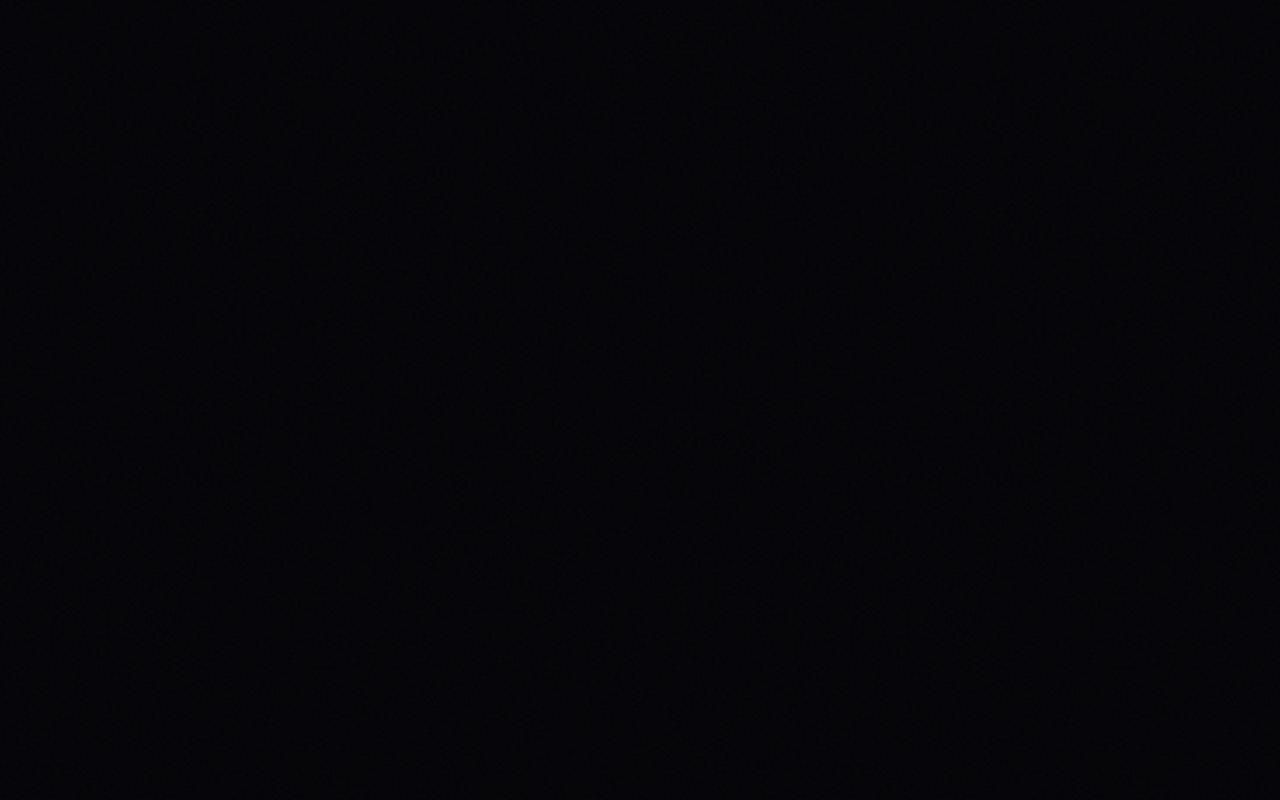
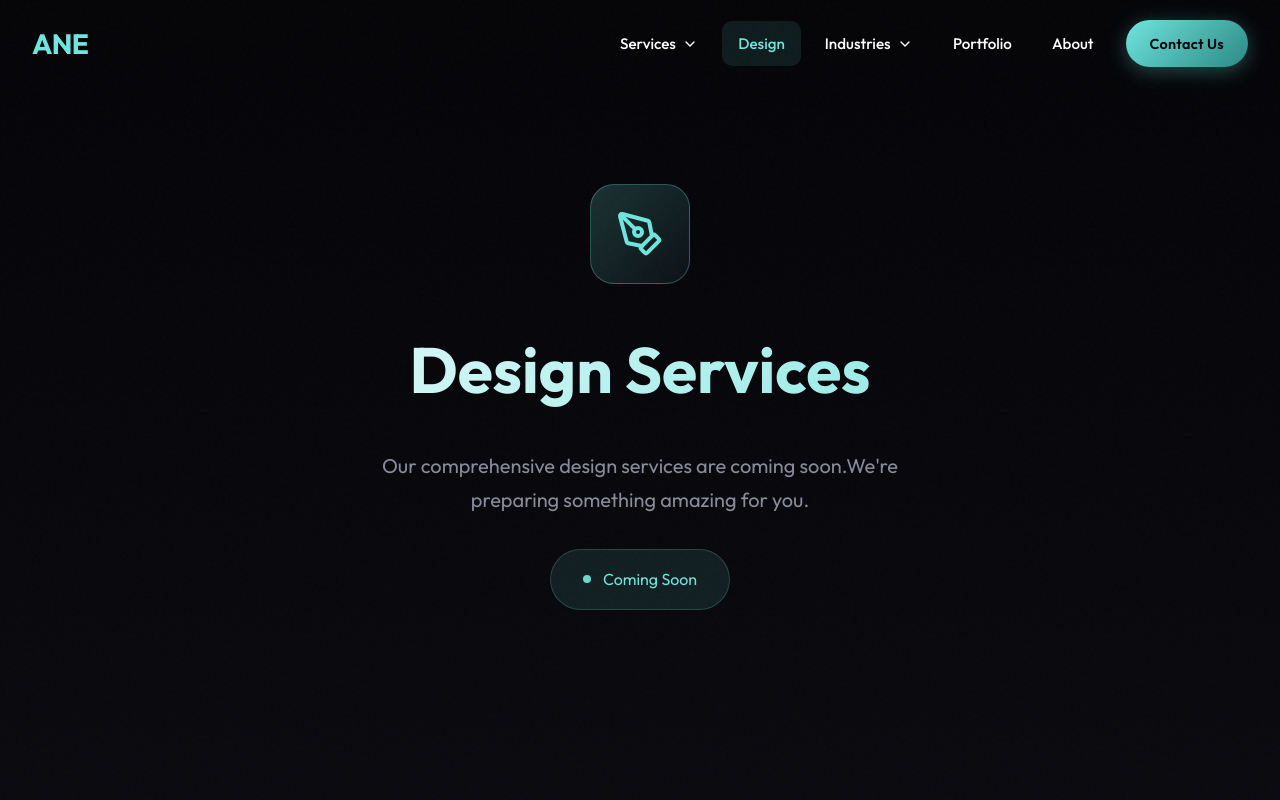
Before and after one commit to ane-tech/ANE-Website-, a React (Vite) app: page /design in a window 1280 px wide. Before the commit this address had no page. Shown: the top 800 px of the page. Built offline with nearby package versions, Linux system fonts and the light colour scheme.

Commit message:
Add Design page and active navigation highlighting
- Added Design link to header navigation

- Created Design placeholder page

- Header now highlights active page/section

```diff
--- a/src/App.jsx
+++ b/src/App.jsx
@@ -3,6 +3,7 @@ import { BrowserRouter as Router, Routes, Route } from 'react-router-dom';
 import Home from './pages/Home';
 import PlaceholderPage from './pages/Placeholder';
 import ModelDetail from './pages/ModelDetail';
+import DesignPage from './pages/Design';
 
 function App() {
   return (
@@ -12,6 +13,9 @@ function App() {
 
         {/* Model Detail Page */}
         <Route path="/model/:id" element={<ModelDetail />} />
+
+        {/* Design Page */}
+        <Route path="/design" element={<DesignPage />} />
 
         {/* Portfolio & About */}
         <Route path="/portfolio" element={<PlaceholderPage title="Our Portfolio" description="Explore our extensive collection of 3D printing projects across various industries. From intricate medical models to stunning art pieces." />} />
--- a/src/components/Header.jsx
+++ b/src/components/Header.jsx
@@ -24,6 +24,8 @@ const Header = () => {
     { name: 'Scalable Manufacturing', description: 'Production at any volume', icon: <Layers size={20} />, path: '/services/scalable-manufacturing' },
     { name: 'Reverse Engineering', description: 'Digital replication services', icon: <Copy size={20} />, path: '/services/reverse-engineering' },
   ];
+
+
 
   const industries = [
     { name: 'Healthcare', description: 'Medical-grade solutions', icon: <Heart size={20} />, path: '/industries/healthcare' },
@@ -71,8 +73,8 @@ const Header = () => {
               gap: '0.4rem',
               padding: '0.6rem 1rem',
               borderRadius: '10px',
-              color: activeDropdown === 'services' ? '#70e4de' : '#fff',
-              background: activeDropdown === 'services' ? 'rgba(112, 228, 222, 0.1)' : 'transparent',
+              color: activeDropdown === 'services' || location.pathname.startsWith('/services') ? '#70e4de' : '#fff',
+              background: activeDropdown === 'services' || location.pathname.startsWith('/services') ? 'rgba(112, 228, 222, 0.1)' : 'transparent',
               transition: 'all 0.3s ease',
               fontSize: '0.95rem',
               fontWeight: 500
@@ -138,6 +140,25 @@ const Header = () => {
             </AnimatePresence>
           </div>
 
+          {/* Design Link */}
+          <Link to="/design" style={{
+            padding: '0.6rem 1rem',
+            borderRadius: '10px',
+            fontSize: '0.95rem',
+            fontWeight: 500,
+            transition: 'all 0.3s ease',
+            color: location.pathname === '/design' ? '#70e4de' : '#fff',
+            background: location.pathname === '/design' ? 'rgba(112, 228, 222, 0.1)' : 'transparent'
+          }} onMouseEnter={e => {
+            e.currentTarget.style.color = '#70e4de';
+            e.currentTarget.style.background = 'rgba(112, 228, 222, 0.1)';
+          }} onMouseLeave={e => {
+            if (location.pathname !== '/design') {
+              e.currentTarget.style.color = '#fff';
+              e.currentTarget.style.background = 'transparent';
+            }
+          }}>Design</Link>
+
           {/* Industries Dropdown */}
           <div
             style={{ position: 'relative' }}
@@ -150,8 +171,8 @@ const Header = () => {
               gap: '0.4rem',
               padding: '0.6rem 1rem',
               borderRadius: '10px',
-              color: activeDropdown === 'industries' ? '#70e4de' : '#fff',
-              background: activeDropdown === 'industries' ? 'rgba(112, 228, 222, 0.1)' : 'transparent',
+              color: activeDropdown === 'industries' || location.pathname.startsWith('/industries') ? '#70e4de' : '#fff',
+              background: activeDropdown === 'industries' || location.pathname.startsWith('/industries') ? 'rgba(112, 228, 222, 0.1)' : 'transparent',
               transition: 'all 0.3s ease',
               fontSize: '0.95rem',
               fontWeight: 500
@@ -222,13 +243,17 @@ const Header = () => {
             borderRadius: '10px',
             fontSize: '0.95rem',
             fontWeight: 500,
-            transition: 'all 0.3s ease'
+            transition: 'all 0.3s ease',
+            color: location.pathname === '/portfolio' ? '#70e4de' : '#fff',
+            background: location.pathname === '/portfolio' ? 'rgba(112, 228, 222, 0.1)' : 'transparent'
           }} onMouseEnter={e => {
             e.currentTarget.style.color = '#70e4de';
             e.currentTarget.style.background = 'rgba(112, 228, 222, 0.1)';
           }} onMouseLeave={e => {
-            e.currentTarget.style.color = '#fff';
-            e.currentTarget.style.background = 'transparent';
+            if (location.pathname !== '/portfolio') {
+              e.currentTarget.style.color = '#fff';
+              e.currentTarget.style.background = 'transparent';
+            }
           }}>Portfolio</Link>
 
           <Link to="/about" style={{
@@ -236,13 +261,17 @@ const Header = () => {
             borderRadius: '10px',
             fontSize: '0.95rem',
             fontWeight: 500,
-            transition: 'all 0.3s ease'
+            transition: 'all 0.3s ease',
+            color: location.pathname === '/about' ? '#70e4de' : '#fff',
+            background: location.pathname === '/about' ? 'rgba(112, 228, 222, 0.1)' : 'transparent'
           }} onMouseEnter={e => {
             e.currentTarget.style.color = '#70e4de';
             e.currentTarget.style.background = 'rgba(112, 228, 222, 0.1)';
           }} onMouseLeave={e => {
-            e.currentTarget.style.color = '#fff';
-            e.currentTarget.style.background = 'transparent';
+            if (location.pathname !== '/about') {
+              e.currentTarget.style.color = '#fff';
+              e.currentTarget.style.background = 'transparent';
+            }
           }}>About</Link>
 
           <Link to="/contact" className="btn-primary" style={{
@@ -301,6 +330,7 @@ const Header = () => {
                   </Link>
                 ))}
               </div>
+
               <div style={{ marginBottom: '1.5rem' }}>
                 <span style={{ fontSize: '0.75rem', fontWeight: 600, color: '#8a8a9a', letterSpacing: '0.1em', marginBottom: '0.75rem', display: 'block' }}>INDUSTRIES</span>
                 {industries.map(item => (
@@ -317,6 +347,7 @@ const Header = () => {
                   </Link>
                 ))}
               </div>
+              <Link to="/design" style={{ display: 'block', padding: '0.75rem 0', fontSize: '1rem', fontWeight: 500 }}>Design</Link>
               <Link to="/portfolio" style={{ display: 'block', padding: '0.75rem 0', fontSize: '1rem', fontWeight: 500 }}>Portfolio</Link>
               <Link to="/about" style={{ display: 'block', padding: '0.75rem 0', fontSize: '1rem', fontWeight: 500 }}>About Us</Link>
               <Link to="/contact" className="btn-primary" style={{ display: 'block', textAlign: 'center', marginTop: '1rem', padding: '1rem' }}>Contact Us</Link>
--- /dev/null
+++ b/src/pages/Design.jsx
@@ -0,0 +1,113 @@
+import React from 'react';
+import { motion } from 'framer-motion';
+import { PenTool } from 'lucide-react';
+import Header from '../components/Header';
+import Footer from '../components/Footer';
+
+const DesignPage = () => {
+    return (
+        <>
+            <Header />
+            <main style={{
+                minHeight: '100vh',
+                paddingTop: '120px',
+                background: 'linear-gradient(180deg, #050508 0%, #0a0a0f 100%)'
+            }}>
+                <div className="container" style={{ textAlign: 'center', padding: '4rem 2rem' }}>
+                    <motion.div
+                        initial={{ opacity: 0, y: 30 }}
+                        animate={{ opacity: 1, y: 0 }}
+                        transition={{ duration: 0.6 }}
+                    >
+                        <motion.span
+                            initial={{ scale: 0.8, opacity: 0 }}
+                            animate={{ scale: 1, opacity: 1 }}
+                            transition={{ delay: 0.2 }}
+                            style={{
+                                display: 'inline-flex',
+                                alignItems: 'center',
+                                justifyContent: 'center',
+                                width: '100px',
+                                height: '100px',
+                                borderRadius: '24px',
+                                background: 'linear-gradient(135deg, rgba(112, 228, 222, 0.2), rgba(112, 228, 222, 0.05))',
+                                border: '1px solid rgba(112, 228, 222, 0.3)',
+                                color: '#70e4de',
+                                marginBottom: '2rem'
+                            }}
+                        >
+                            <PenTool size={48} />
+                        </motion.span>
+
+                        <motion.h1
+                            initial={{ opacity: 0, y: 20 }}
+                            animate={{ opacity: 1, y: 0 }}
+                            transition={{ delay: 0.3 }}
+                            style={{
+                                fontSize: 'clamp(2.5rem, 6vw, 4rem)',
+                                fontWeight: 700,
+                                marginBottom: '1.5rem',
+                                background: 'linear-gradient(135deg, #fff 0%, #70e4de 100%)',
+                                WebkitBackgroundClip: 'text',
+                                WebkitTextFillColor: 'transparent'
+                            }}
+                        >
+                            Design Services
+                        </motion.h1>
+
+                        <motion.p
+                            initial={{ opacity: 0, y: 20 }}
+                            animate={{ opacity: 1, y: 0 }}
+                            transition={{ delay: 0.4 }}
+                            style={{
+                                fontSize: '1.25rem',
+                                color: '#8a8a9a',
+                                maxWidth: '600px',
+                                margin: '0 auto 2rem',
+                                lineHeight: 1.7
+                            }}
+                        >
+                            Our comprehensive design services are coming soon.We're preparing something amazing for you.
+                        </motion.p>
+
+                        <motion.div
+                            initial={{ opacity: 0, y: 20 }}
+                            animate={{ opacity: 1, y: 0 }}
+                            transition={{ delay: 0.5 }}
+                            style={{
+                                display: 'inline-flex',
+                                alignItems: 'center',
+                                gap: '0.75rem',
+                                padding: '1rem 2rem',
+                                background: 'rgba(112, 228, 222, 0.1)',
+                                border: '1px solid rgba(112, 228, 222, 0.2)',
+                                borderRadius: '100px',
+                                color: '#70e4de',
+                                fontSize: '1rem'
+                            }}
+                        >
+                            <span style={{
+                                width: '8px',
+                                height: '8px',
+                                borderRadius: '50%',
+                                background: '#70e4de',
+                                animation: 'pulse 2s infinite'
+                            }} />
+                            Coming Soon
+                        </motion.div>
+                    </motion.div>
+                </div>
+
+                <style>{`
+          @keyframes pulse {
+            0%, 100% { opacity: 1; }
+            50% { opacity: 0.4; }
+          }
+        `}</style>
+            </main>
+            <Footer />
+        </>
+    );
+};
+
+export default DesignPage;
```
